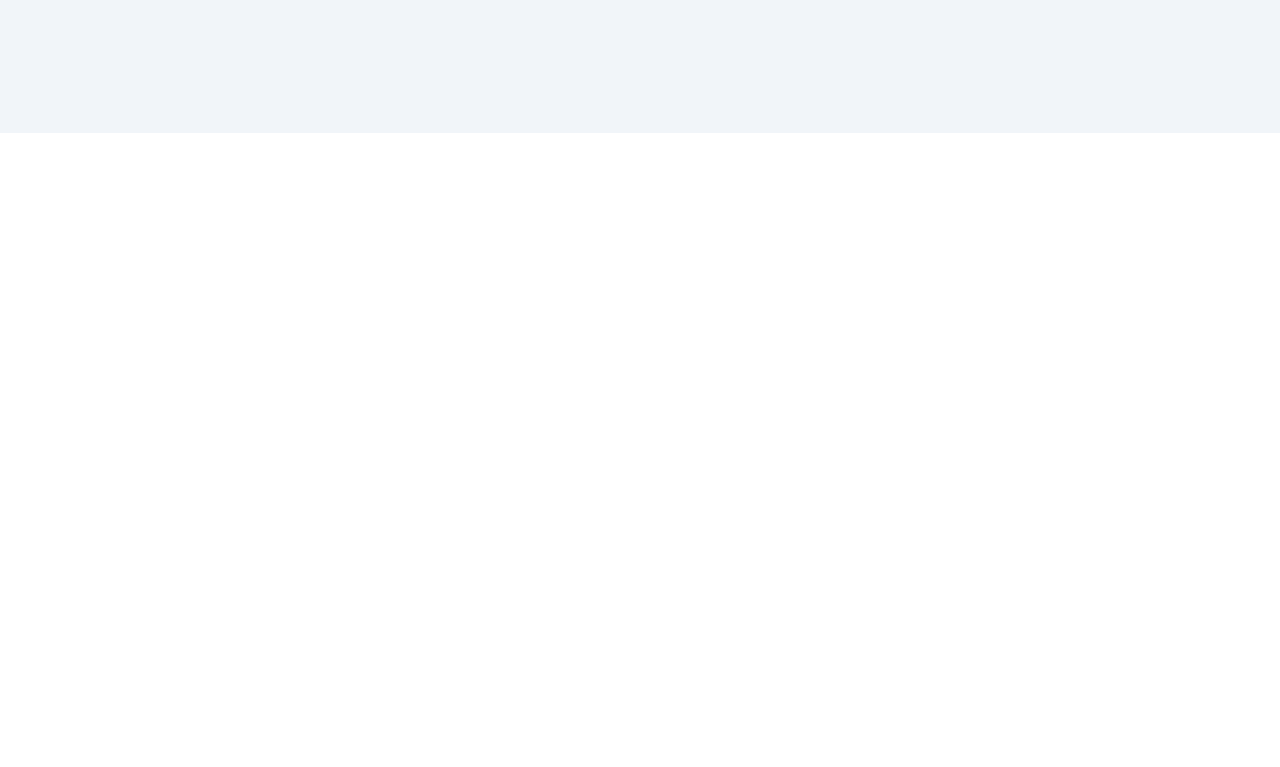
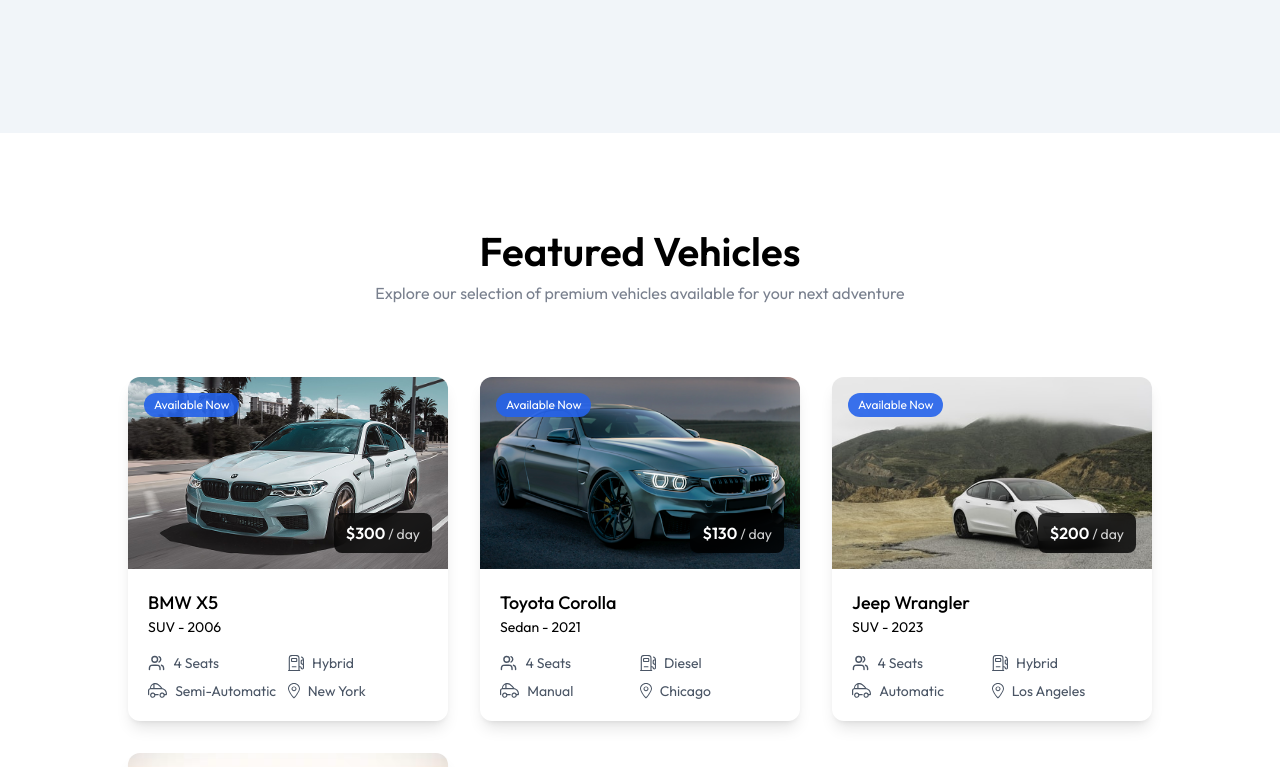
Before and after one commit to MuhammadNauman400/CarRental-Client, a React (Vite) app: page / in a window 1280 px wide. Shown: the part 740-1507 px from the top of the page. Before the commit the page ends 873 px from the top, so only its background shows below. Built offline with nearby package versions, Linux system fonts and the light colour scheme.

Commit message:
Car card top section is done and mount that component in FeaturedSection to display all cars cards

```diff
--- a/src/components/CarCard.jsx
+++ b/src/components/CarCard.jsx
@@ -1,4 +1,5 @@
 import React from 'react'
+import { assets } from '../assets/assets'
 
 const CarCard = ({ car }) => {
 
@@ -10,7 +11,7 @@ const CarCard = ({ car }) => {
             <div className='relative h-48 overflow-hidden'>
                 <img src={car.image} alt="Car Image" className='w-full h-full object-cover transition-transform duration-500 group-hover:scale-105' />
 
-                {car.isAvailable && <p className='absolute top-4 left-4 bg-primary/90 text-white text-xs px-2.5 py-1 rounded-full'>Available Now</p>}
+                {car.isAvaliable && <p className='absolute top-4 left-4 bg-primary/90 text-white text-xs px-2.5 py-1 rounded-full'>Available Now</p>}
 
                 <div className='absolute bottom-4 right-4 bg-black/80 backdrop-blur-sm text-white px-3 py-2 rounded-lg'>
                     <span className='font-semibold'>{currency}{car.pricePerDay}</span>
@@ -18,7 +19,36 @@ const CarCard = ({ car }) => {
                 </div>
             </div>
 
-            <div></div>
+            <div className='p-4 sm:p-5'>
+                <div className='flex justify-between items-start mb-2'>
+                    <div>
+                        <h3 className='text-lg font-medium'>{car.brand} {car.model}</h3>
+                        <p className='text-muted-foreground text-sm'>{car.category} - {car.year}</p>
+                    </div>
+                </div>
+
+                <div className='mt-4 grid grid-cols-2 gap-y-2 text-gray-600'>
+                    <div className='flex items-center text-sm text-muted-foreground'>
+                        <img src={assets.users_icon} alt="" className='h-4 mr-2' />
+                        <span>{car.seating_capacity} Seats</span>
+                    </div>
+
+                    <div className='flex items-center text-sm text-muted-foreground'>
+                        <img src={assets.fuel_icon} alt="" className='h-4 mr-2' />
+                        <span>{car.fuel_type}</span>
+                    </div>
+
+                    <div className='flex items-center text-sm text-muted-foreground'>
+                        <img src={assets.car_icon} alt="" className='h-4 mr-2' />
+                        <span>{car.transmission}</span>
+                    </div>
+
+                    <div className='flex items-center text-sm text-muted-foreground'>
+                        <img src={assets.location_icon} alt="" className='h-4 mr-2' />
+                        <span>{car.location}</span>
+                    </div>
+                </div>
+            </div>
 
         </div>
     )
--- /dev/null
+++ b/src/components/FeaturedSection.jsx
@@ -0,0 +1,37 @@
+import React from 'react'
+import Title from './Title'
+import { assets, dummyCarData } from '../assets/assets'
+import CarCard from './CarCard'
+import { useNavigate } from 'react-router-dom'
+
+const FeaturedSection = () => {
+
+    const navigate = useNavigate()
+    return (
+        <div className='flex flex-col items-center py-24 px-6 md:px-16 lg:px-24 xl:px-32'>
+
+            <div>
+                <Title title='Featured Vehicles' subTitle='Explore our selection of premium vehicles available for your next adventure' />
+            </div>
+
+            <div className='grid grid-cols-1 sm:grid-cols-2 lg:grid-cols-3 gap-8 mt-18'>
+                {
+                    dummyCarData.slice(0,6).map((car) => (
+                        <div key={car._id}>
+                            <CarCard car={car} />
+                        </div>
+                    ))
+                }
+            </div>
+
+            <button onClick={()=> {
+                navigate('/cars'); scrollTo(0,0)
+            }} className='flex items-center justify-center gap-2 px-6 py-2 border border-borderColor hover:bg-gray-50 rounded-md mt-18 cursor-pointer'>
+                Explore all cars <img src={assets.arrow_icon} alt="arrow" />
+            </button>
+
+        </div>
+    )
+}
+
+export default FeaturedSection
--- /dev/null
+++ b/src/components/Title.jsx
@@ -0,0 +1,12 @@
+import React from 'react'
+
+const Title = ({ title, subTitle, align }) => {
+  return (
+    <div className={`flex flex-col justify-center items-center text-center ${align === "left" && "md:items-start md:text-left"}`}>
+        <h1 className='font-semibold text-4xl md:text-[40px]'>{title}</h1>
+        <p className='text-sm md:text-base text-gray-500/90 mt-2 max-w-156'>{subTitle}</p>
+    </div>
+  )
+}
+
+export default Title
--- a/src/pages/Home.jsx
+++ b/src/pages/Home.jsx
@@ -1,10 +1,12 @@
 import React from 'react'
 import Hero from '../components/Hero'
+import FeaturedSection from '../components/FeaturedSection'
 
 const Home = () => {
   return (
     <>
       <Hero/>
+      <FeaturedSection />
     </>
   )
 }
```
